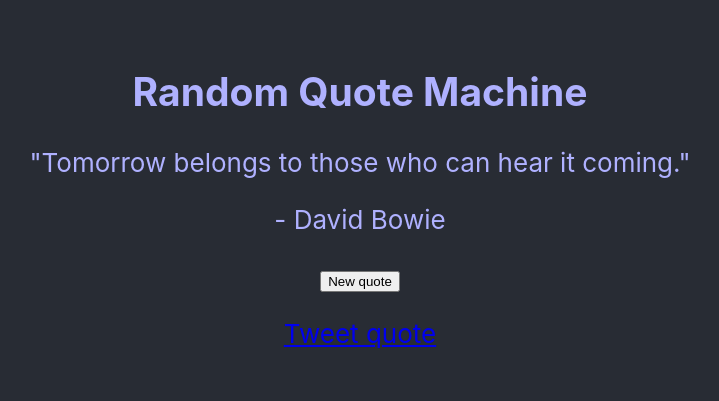
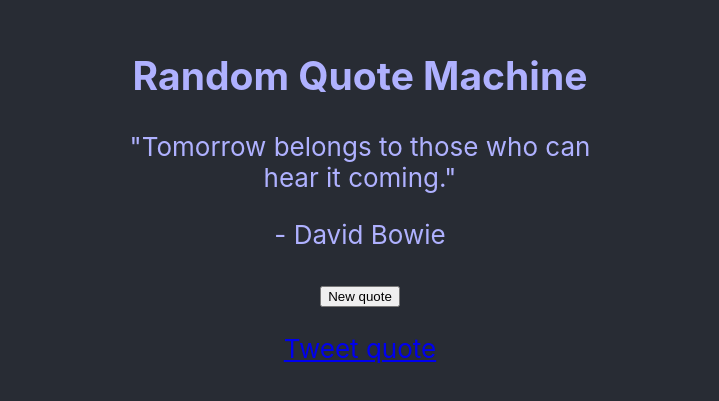
Before and after one commit to r-s-i/random-quote-machine, a React (Create React App) app: page / in a window 1280 px wide. Shown: the part 195-596 px from the top of the page, without its empty margins (280-999 px from the left). Built offline with nearby package versions, Linux system fonts and the light colour scheme.

Commit message:
Size of quote no longer changes if the box is centered.

```diff
--- a/src/App.css
+++ b/src/App.css
@@ -9,3 +9,8 @@
   font-size: calc(10px + 2vmin);
   color: rgb(175, 177, 255);
 }
+
+#quote-box {
+  width: 70%;
+  margin: 0 auto;
+}
--- a/src/App.js
+++ b/src/App.js
@@ -25,7 +25,7 @@
     const ri = Math.floor(Math.random() * quotes.length);
     setCurrentQuote(quotes[ri]);
   }
-  const tweet = `https://twitter.com/intent/tweet?text="${currentQuote.quote}" - ${currentQuote.author}`
+  const tweet = `https://twitter.com/intent/tweet?text="${currentQuote.quote}" - ${currentQuote.author}`;
 
   return (
     <div className="App">
```
